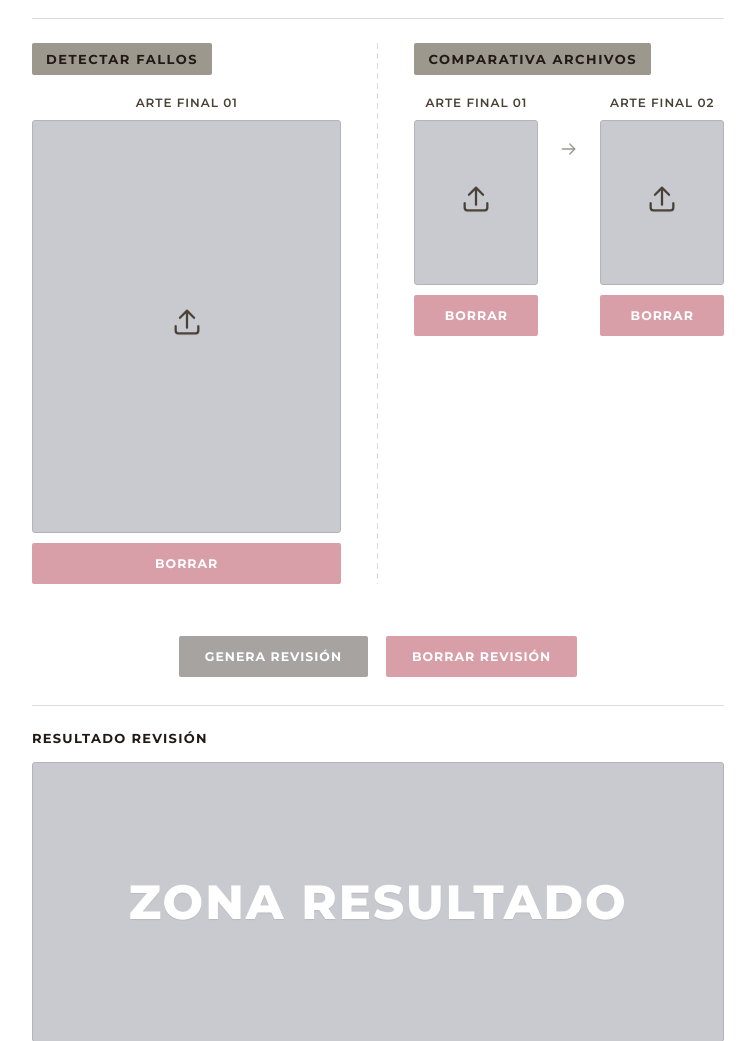
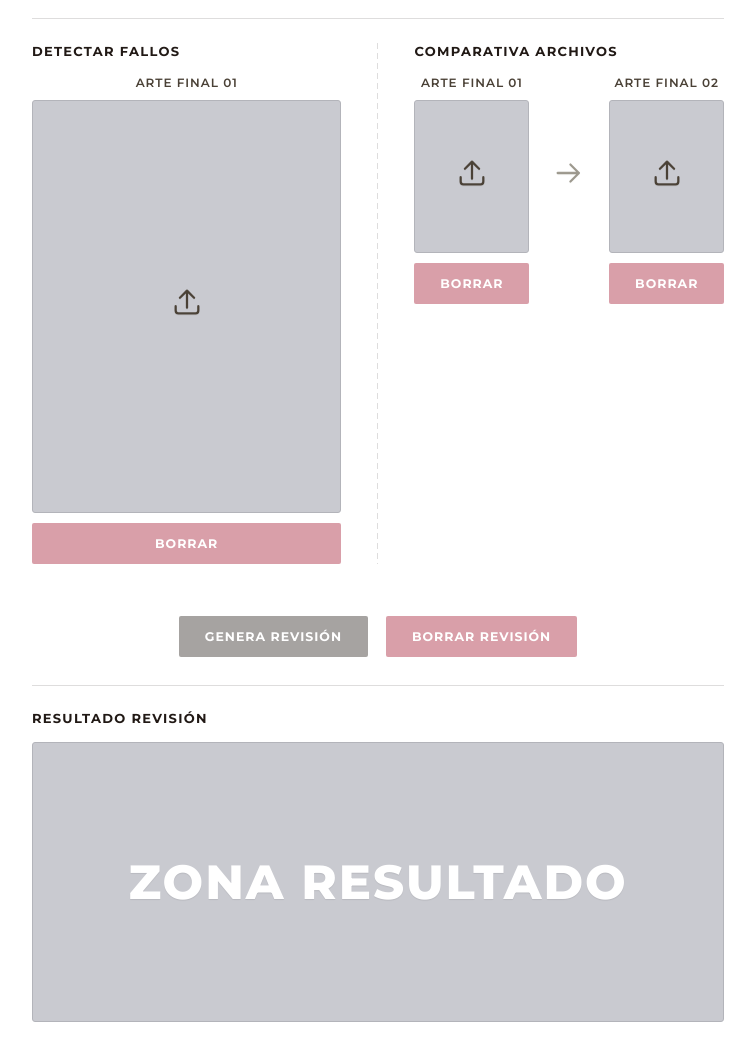
Before and after one commit to Pijo69/grafico, a PHP site: page / in a window 1280 px wide. Shown: the part 145-1186 px from the top of the page, without its empty margins (262-1017 px from the left). Run offline with PHP 8.4, Linux system fonts and the light colour scheme; some web fonts are replaced.

Commit message:
Plain panel titles and a bigger, box-centered comparison arrow
Drop the tan pill background from "DETECTAR FALLOS" / "COMPARATIVA
ARCHIVOS" so they match the plain "RESULTADO REVISIÓN" style. Restructure
the comparison panel into three aligned rows (labels, boxes, buttons)
instead of two stacked columns, so the arrow between ARTE FINAL 01 and
ARTE FINAL 02 sits vertically centered on the upload boxes themselves
rather than offset by the label row above them, and enlarge it to match
the upload icon size. Upload/remove wiring now looks up each remove
button by a dedicated data-remove-slot attribute instead of a DOM
ancestor, since the remove buttons moved out of the box's wrapper.

Co-Authored-By: Claude Sonnet 5 <noreply@anthropic.com>
Claude-Session: https://claude.ai/code/session_01H5gwyz28wdp5S9CNwPMjes

```diff
--- a/css/styles.css
+++ b/css/styles.css
@@ -170,14 +170,10 @@ img { max-width: 100%; display: block; }
 .panel__title {
   font-size: 13px;
   font-weight: 700;
-  letter-spacing: 0.12em;
+  letter-spacing: 0.1em;
   text-transform: uppercase;
   color: var(--c-ink);
-  background: var(--c-muted);
-  display: inline-block;
-  padding: 8px 14px;
-  margin: 0 0 20px;
-  border-radius: var(--radius-s);
+  margin: 0 0 16px;
 }
 
 .panels__divider {
@@ -191,19 +187,36 @@ img { max-width: 100%; display: block; }
 
 .compare-slots {
   display: flex;
-  align-items: flex-start;
+  flex-direction: column;
+  gap: 10px;
+}
+.compare-slots__row {
+  display: flex;
+  align-items: stretch;
   gap: clamp(10px, 2vw, 20px);
 }
+.compare-slots__row--labels { align-items: center; }
+.compare-slots__row--labels .upload-slot__label { margin-bottom: 0; }
+.compare-slots__row--buttons .btn { margin-top: 0; }
+.compare-slots__row--boxes .upload-slot__box,
+.compare-slots__row--labels .upload-slot__label,
+.compare-slots__row--buttons .btn {
+  flex: 1;
+  min-width: 0;
+}
+
+.compare-slots__arrow,
+.compare-slots__arrow-space {
+  flex: 0 0 40px;
+}
 .compare-slots__arrow {
-  width: 22px;
-  height: 108px;
   display: flex;
   align-items: center;
   justify-content: center;
   color: var(--c-muted);
-  flex-shrink: 0;
+  animation: floatIcon 2.6s ease-in-out infinite;
 }
-.compare-slots__arrow svg { width: 20px; height: 20px; }
+.compare-slots__arrow svg { width: 34px; height: 34px; }
 
 .upload-slot { flex: 1; min-width: 0; }
 .upload-slot__label {
@@ -571,8 +584,9 @@ img { max-width: 100%; display: block; }
 }
 
 @media (max-width: 520px) {
-  .compare-slots { flex-direction: column; }
-  .compare-slots__arrow { width: 100%; height: 22px; transform: rotate(90deg); }
+  .compare-slots__arrow,
+  .compare-slots__arrow-space { flex-basis: 26px; }
+  .compare-slots__arrow svg { width: 22px; height: 22px; }
   .actions { flex-direction: column; align-items: stretch; }
   .actions .btn { width: 100%; }
 }
--- a/index.html
+++ b/index.html
@@ -32,9 +32,9 @@
 
       <div class="panel" id="panel-detect" data-panel="detect">
         <h2 class="panel__title">DETECTAR FALLOS</h2>
-        <div class="upload-slot" data-slot="detect">
+        <div class="upload-slot">
           <span class="upload-slot__label">ARTE FINAL 01</span>
-          <div class="upload-slot__box">
+          <div class="upload-slot__box" data-slot="detect">
             <input type="file" accept="application/pdf" class="upload-slot__input" aria-label="Subir arte final a revisar" />
             <svg class="upload-slot__icon" viewBox="0 0 24 24" fill="none" aria-hidden="true">
               <path d="M12 16V4M12 4L7 9M12 4l5 5" stroke="currentColor" stroke-width="1.6" stroke-linecap="round" stroke-linejoin="round"/>
@@ -43,7 +43,7 @@
             <img class="upload-slot__thumb" alt="Miniatura del arte final 01" hidden />
             <div class="upload-slot__spinner" hidden></div>
           </div>
-          <button class="btn btn--red upload-slot__remove" type="button" disabled>BORRAR</button>
+          <button class="btn btn--red upload-slot__remove" type="button" disabled data-remove-slot="detect">BORRAR</button>
         </div>
       </div>
 
@@ -53,9 +53,14 @@
         <h2 class="panel__title">COMPARATIVA ARCHIVOS</h2>
         <div class="compare-slots">
 
-          <div class="upload-slot" data-slot="compareA">
+          <div class="compare-slots__row compare-slots__row--labels">
             <span class="upload-slot__label">ARTE FINAL 01</span>
-            <div class="upload-slot__box">
+            <span class="compare-slots__arrow-space" aria-hidden="true"></span>
+            <span class="upload-slot__label">ARTE FINAL 02</span>
+          </div>
+
+          <div class="compare-slots__row compare-slots__row--boxes">
+            <div class="upload-slot__box" data-slot="compareA">
               <input type="file" accept="application/pdf" class="upload-slot__input" aria-label="Subir arte final 01 para comparar" />
               <svg class="upload-slot__icon" viewBox="0 0 24 24" fill="none" aria-hidden="true">
                 <path d="M12 16V4M12 4L7 9M12 4l5 5" stroke="currentColor" stroke-width="1.6" stroke-linecap="round" stroke-linejoin="round"/>
@@ -64,16 +69,12 @@
               <img class="upload-slot__thumb" alt="Miniatura del arte final 01" hidden />
               <div class="upload-slot__spinner" hidden></div>
             </div>
-            <button class="btn btn--red upload-slot__remove" type="button" disabled>BORRAR</button>
-          </div>
 
-          <div class="compare-slots__arrow" aria-hidden="true">
-            <svg viewBox="0 0 24 24" fill="none"><path d="M4 12h15M13 6l6 6-6 6" stroke="currentColor" stroke-width="1.6" stroke-linecap="round" stroke-linejoin="round"/></svg>
-          </div>
+            <div class="compare-slots__arrow" aria-hidden="true">
+              <svg viewBox="0 0 24 24" fill="none"><path d="M4 12h15M13 6l6 6-6 6" stroke="currentColor" stroke-width="1.6" stroke-linecap="round" stroke-linejoin="round"/></svg>
+            </div>
 
-          <div class="upload-slot" data-slot="compareB">
-            <span class="upload-slot__label">ARTE FINAL 02</span>
-            <div class="upload-slot__box">
+            <div class="upload-slot__box" data-slot="compareB">
               <input type="file" accept="application/pdf" class="upload-slot__input" aria-label="Subir arte final 02 para comparar" />
               <svg class="upload-slot__icon" viewBox="0 0 24 24" fill="none" aria-hidden="true">
                 <path d="M12 16V4M12 4L7 9M12 4l5 5" stroke="currentColor" stroke-width="1.6" stroke-linecap="round" stroke-linejoin="round"/>
@@ -82,7 +83,12 @@
               <img class="upload-slot__thumb" alt="Miniatura del arte final 02" hidden />
               <div class="upload-slot__spinner" hidden></div>
             </div>
-            <button class="btn btn--red upload-slot__remove" type="button" disabled>BORRAR</button>
+          </div>
+
+          <div class="compare-slots__row compare-slots__row--buttons">
+            <button class="btn btn--red upload-slot__remove" type="button" disabled data-remove-slot="compareA">BORRAR</button>
+            <span class="compare-slots__arrow-space" aria-hidden="true"></span>
+            <button class="btn btn--red upload-slot__remove" type="button" disabled data-remove-slot="compareB">BORRAR</button>
           </div>
 
         </div>
--- a/js/app.js
+++ b/js/app.js
@@ -39,7 +39,7 @@ function makeSlotRefs(key) {
     icon: root.querySelector('.upload-slot__icon'),
     thumb: root.querySelector('.upload-slot__thumb'),
     spinner: root.querySelector('.upload-slot__spinner'),
-    removeBtn: root.querySelector('.upload-slot__remove'),
+    removeBtn: document.querySelector(`[data-remove-slot="${key}"]`),
     file: null,
     pdfDoc: null,
   };
```
